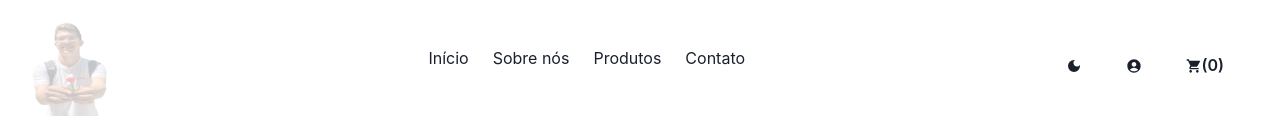
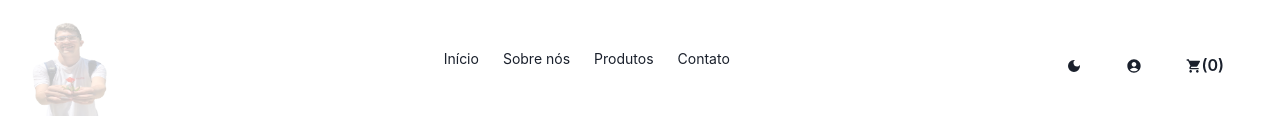
Before and after one commit to efpatti/guizao-flores, a React (Create React App) app in the folder frontend/: page / in a window 1280 px wide. Shown: the top 136 px of the page. Built offline with nearby package versions, Linux system fonts and the light colour scheme.

Commit message:
mudanca de fonte navbar

```diff
--- a/frontend/src/components/NavBar.js
+++ b/frontend/src/components/NavBar.js
@@ -79,6 +79,7 @@ const NavBar = ({ categories, onSelectCategory }) => {
   return (
     <>
       <Box
+        className="font-header"
         w="100%"
         position="fixed"
         zIndex="5"
@@ -109,7 +110,9 @@ const NavBar = ({ categories, onSelectCategory }) => {
           <Stack direction="row" spacing="6" justify="center" flex="1">
             {navData.map((item, i) => (
               <Text fontSize="md" key={i}>
-                <Link href={item.href}>{item.name}</Link>
+                <Link href={item.href} fontSize="sm">
+                  {item.name}
+                </Link>
               </Text>
             ))}
           </Stack>
--- a/frontend/src/index.css
+++ b/frontend/src/index.css
@@ -14,3 +14,8 @@ body {
     opacity: 0;
   }
 }
+@import url("https://fonts.googleapis.com/css2?family=Inter:wght@100..900&family=Mulish:ital,wght@0,200..1000;1,200..1000&display=swap");
+
+.font-header {
+  font-family: "Inter", "Mulish", sans-serif;
+}
```
